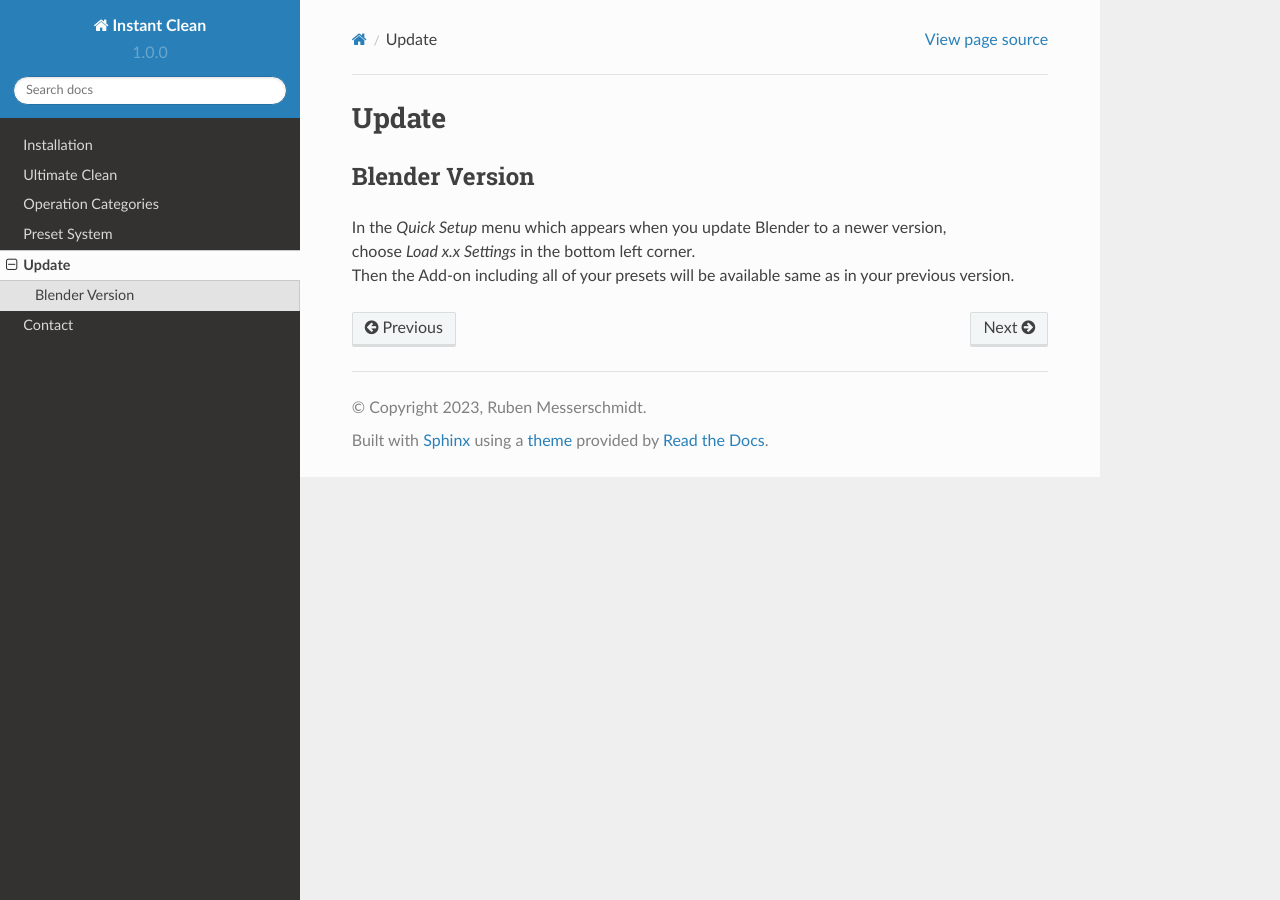
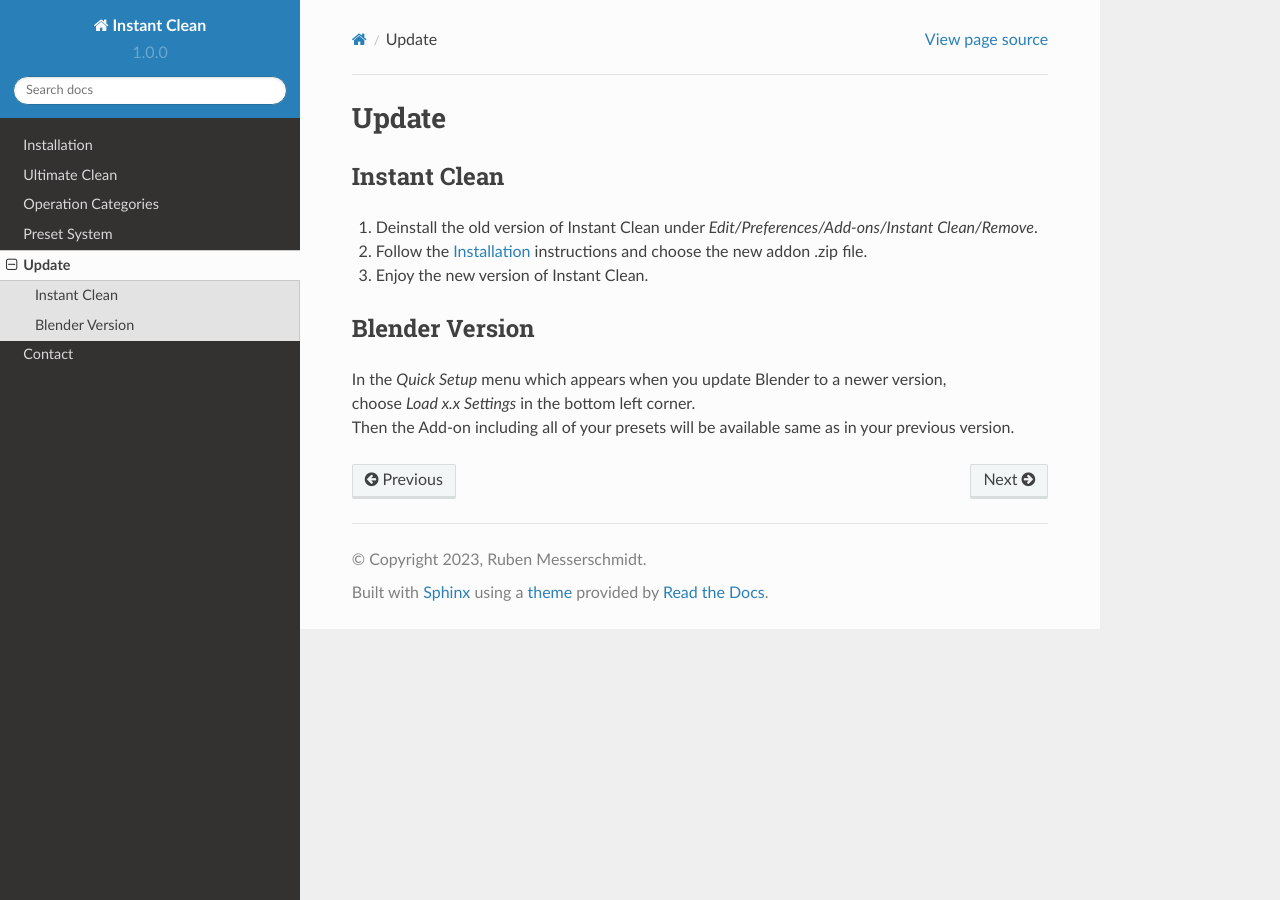
Before and after one commit to rubenmesserschmidt/Instant-Clean_docs, a Sphinx documentation site: the page built from docs/source/update.rst, in a window 1280 px wide. Built offline with Sphinx 7.4.7 and the Read the Docs theme 2.0.0, drawn with Linux system fonts in a browser that asks for light colours.

Commit message:
Update 1.1.0, added update instant clean instructs

```diff
--- a/docs/source/categories.rst
+++ b/docs/source/categories.rst
@@ -58,6 +58,7 @@
  :Inside: Outside of each face is inside of the mesh.
 * **Auto Smooth**: Apply an angle restricted smooth shading.
  :Max Angle: Maximum angle for smooth shading.
+* **Weighted Normals**: Add *Weighted Normals* modifier to your objects
 |
 
 Objectdata
--- a/docs/source/update.rst
+++ b/docs/source/update.rst
@@ -1,5 +1,12 @@
 Update
 ######
+
+Instant Clean
+*************
+
+1. Deinstall the old version of Instant Clean under *Edit/Preferences/Add-ons/Instant Clean/Remove*.
+#. Follow the :doc:`installation` instructions and choose the new addon .zip file.
+#. Enjoy the new version of Instant Clean.
 
 Blender Version
 ***************
```
